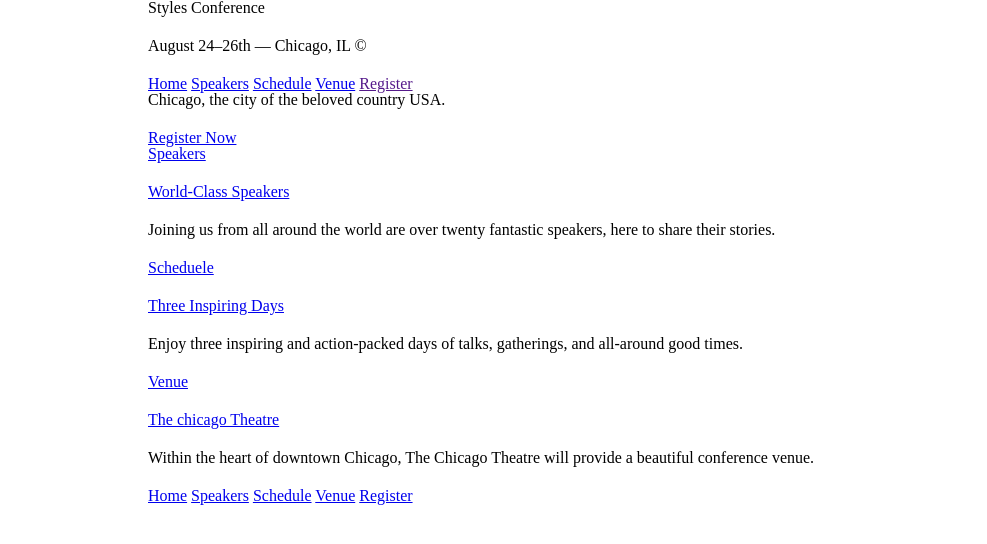
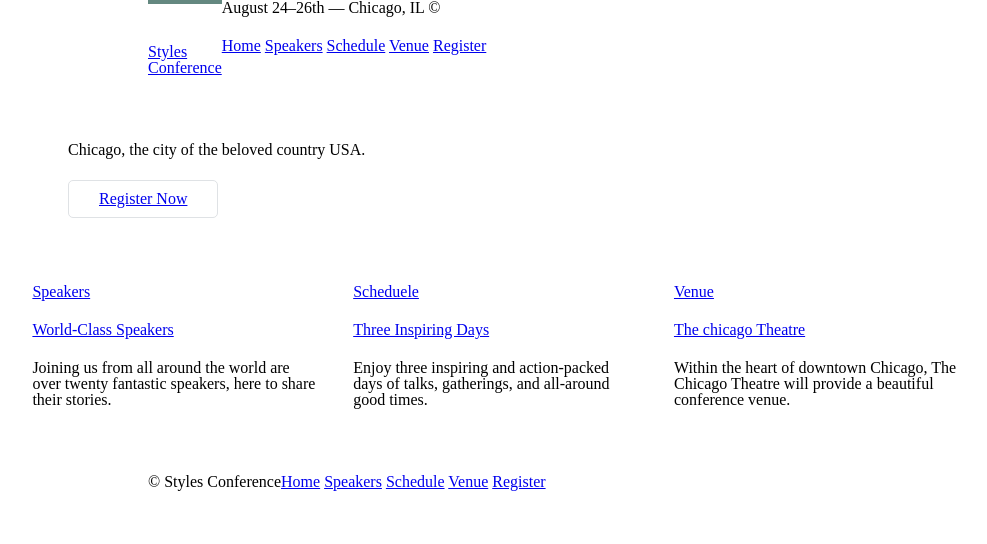
Before and after one commit to 226422/styles-conference, a plain HTML site: page index.html in a window 1280 px wide. Shown: the whole page, without its empty margins (12-999 px from the left). Drawn offline with Linux system fonts and the light colour scheme; files that its build step writes are made by us from their sources.

Commit message:
spread out

```diff
--- a/index.html
+++ b/index.html
@@ -6,8 +6,10 @@
 		<link rel="stylesheet" href="assets/stylesheets/main.css">
 	</head>
 	<body>
-		<header class="container">
-			<h1>Styles Conference</h1>
+		<header class="container group">
+			<h1 class="logo">
+				<a href="index.html">Styles <br> Conference</a>
+				</h1>
 			<h3>August 24&ndash;26th &mdash; Chicago, IL &copy;</h3>
 
 		<nav>
@@ -15,16 +17,16 @@
 			<a href="speakers.html">Speakers</a>
 			<a href="schedule.html">Schedule</a>
 			<a href="venue.html">Venue</a>
-			<a href=""register.html">Register</a>
+			<a href="register.html">Register</a>
 		</nav>
 
 		</header>
 
 
-		<section class="container">
+		<section class="hero container">
 			<p>Chicago, the city of the beloved country USA.</p>
 
-			<a href="register.html">Register Now</a>
+			<a class="btn btn-alt" href="register.html">Register Now</a>
 
 		</section>
 
@@ -52,7 +54,9 @@
 			</section>
 		</section>
 
-		<footer class="container">
+
+		<footer class="primary-footer container group">
+			<small>&copy; Styles Conference</small>
 		<nav>
     		<a href="index.html">Home</a>
     		<a href="speakers.html">Speakers</a>
@@ -60,7 +64,6 @@
     		<a href="venue.html">Venue</a>
     		<a href="register.html">Register</a>
   		</nav>
-
 		</footer>
 	</body>
 </html>
--- a/main.css
+++ b/main.css
@@ -73,3 +73,86 @@ table {
 h1, h2, h3, h4, h5, p {
   margin-bottom:22px;
 }
+
+/*
+  ========================================
+  Buttons
+  ========================================
+*/
+
+.btn{
+  border-radius: 5px;
+  display: inline-block;
+  margin: 0;
+}
+
+.btn-alt{
+  border: 1px solid #dfe2e5;
+  padding: 10px 30px;
+}
+
+/*
+  ========================================
+  Home
+  ========================================
+*/
+
+.hero {
+  padding: 22px 80px 66px 80px;
+}
+
+/*
+  ========================================
+  Clearfix
+  ========================================
+*/
+
+.group:before
+.group:after{
+  content: "";
+  display: table;
+}
+.group:after{
+  clear:both;
+}
+.group{
+  clear:both;
+  *zoom:1;
+}
+
+/*
+  ========================================
+  Primary header
+  ========================================
+*/
+
+.logo {
+  float: left;
+}
+
+.logo {
+  border-top: 4px solid #648880;
+  padding: 40px 0 22px 0;
+  float: left;
+}
+
+/*
+  ========================================
+  Primary footer
+  ========================================
+*/
+
+.primary-footer small {
+  float: left;
+}
+
+.primary-footer {
+  padding-bottom: 44px;
+  padding-top: 44px;
+}
+
+section {
+  display: inline-block;
+  margin: 0 1.5%;
+  width: 30%;
+}
```
